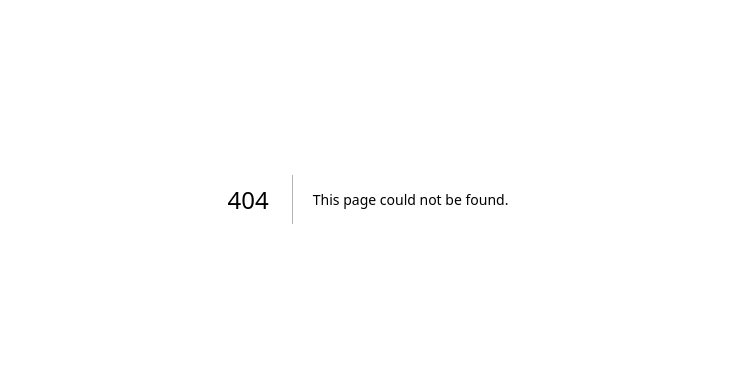
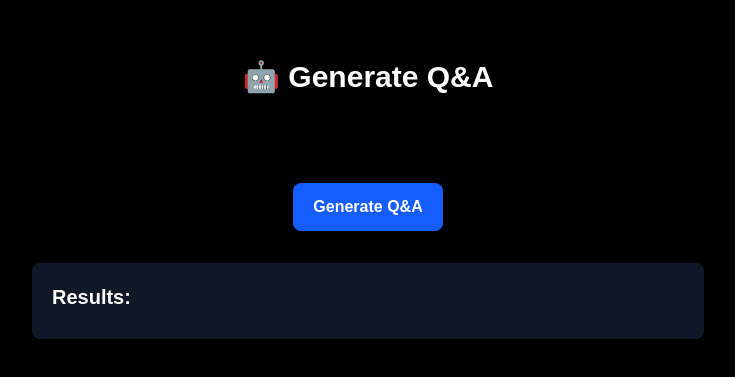
Before and after one commit to hamza07ejaz/MindSpark, a Next.js app: page /qna in a window 1280 px wide. Before the commit this address had no page. Shown: the part 201-578 px from the top of the page, without its empty margins (272-1007 px from the left). Built offline with nearby package versions, Linux system fonts and the light colour scheme.

Commit message:
feat: add /qna page for interactive Q&A generator

```diff
--- /dev/null
+++ b/app/qna/page.tsx
@@ -0,0 +1,55 @@
+"use client";
+import React, { useState } from "react";
+
+export default function QnAPage() {
+  const [topic, setTopic] = useState("");
+  const [loading, setLoading] = useState(false);
+  const [result, setResult] = useState("");
+
+  const handleGenerateQnA = async () => {
+    if (!topic.trim()) return;
+    setLoading(true);
+    setResult("");
+
+    try {
+      const response = await fetch("/api/generate-qna", {
+        method: "POST",
+        headers: { "Content-Type": "application/json" },
+        body: JSON.stringify({ topic }),
+      });
+
+      const data = await response.json();
+      setResult(data.result || "No Q&A generated.");
+    } catch (error) {
+      console.error(error);
+      setResult("Something went wrong. Try again.");
+    } finally {
+      setLoading(false);
+    }
+  };
+
+  return (
+    <div className="min-h-screen flex flex-col items-center justify-center bg-black text-white p-6">
+      <h1 className="text-3xl font-bold mb-6">🤖 Generate Q&A</h1>
+      <input
+        type="text"
+        placeholder="Enter a study topic..."
+        value={topic}
+        onChange={(e) => setTopic(e.target.value)}
+        className="w-full max-w-md p-3 rounded-lg text-black mb-4"
+      />
+      <button
+        onClick={handleGenerateQnA}
+        disabled={loading}
+        className="bg-blue-600 hover:bg-blue-700 px-5 py-3 rounded-lg font-semibold"
+      >
+        {loading ? "Generating..." : "Generate Q&A"}
+      </button>
+
+      <div className="w-full max-w-2xl mt-8 bg-gray-900 p-5 rounded-lg">
+        <h2 className="text-xl font-semibold mb-2">Results:</h2>
+        <pre className="whitespace-pre-wrap text-gray-300">{result}</pre>
+      </div>
+    </div>
+  );
+}
```
